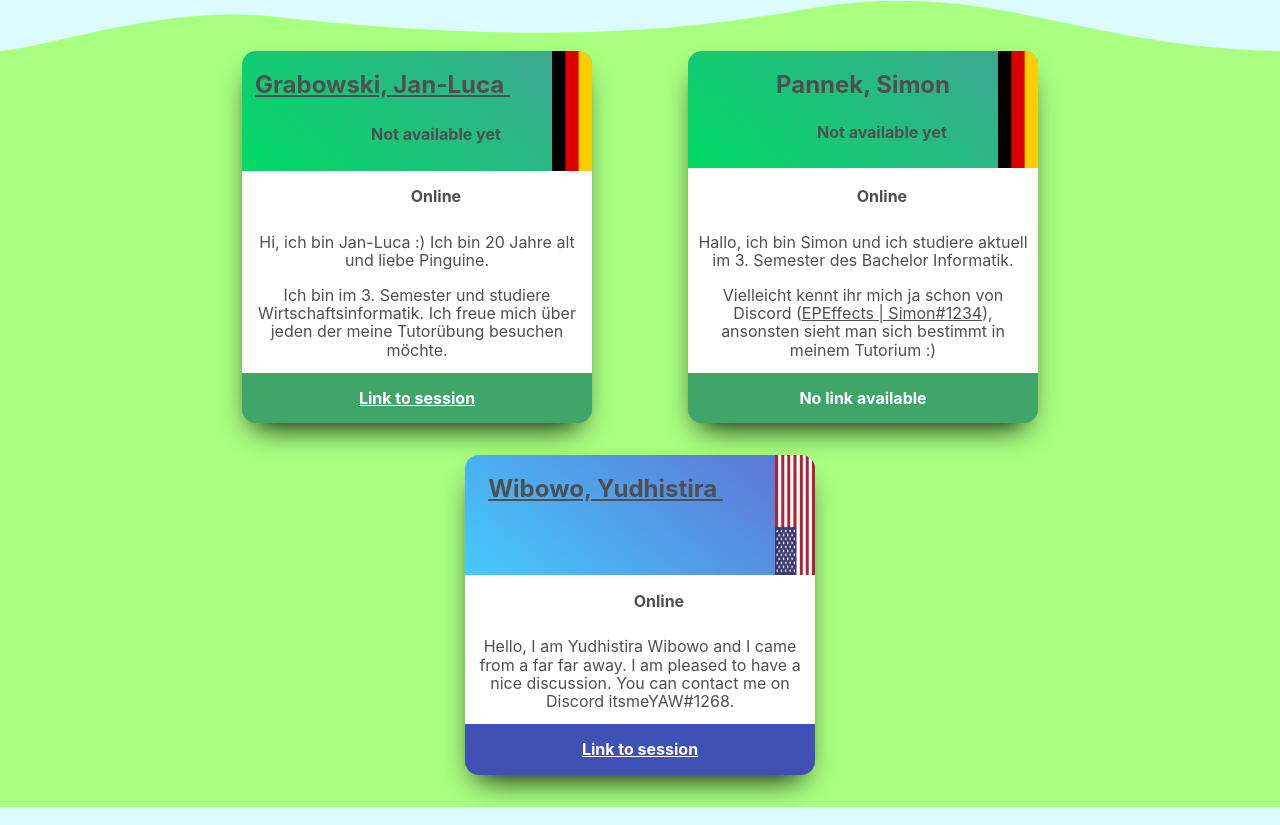
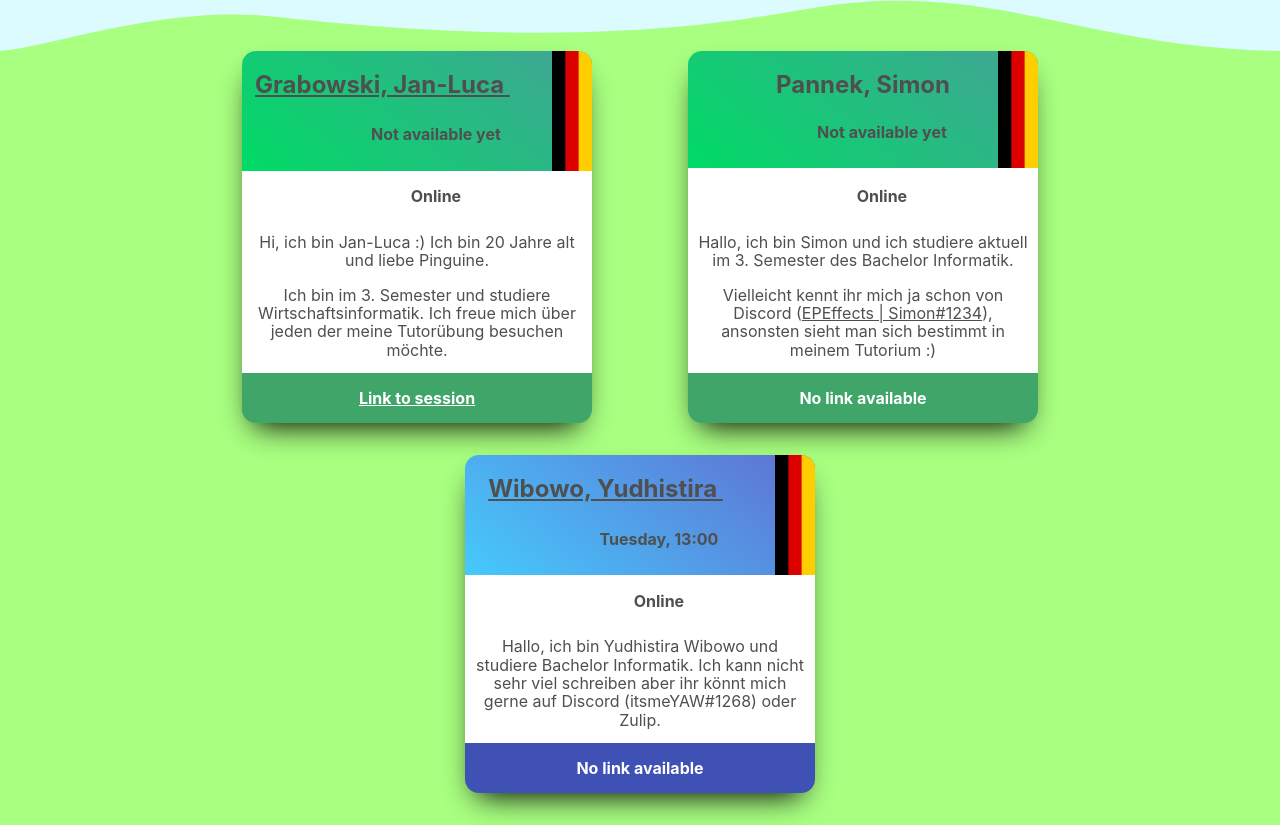
Before and after one commit to simonpannek/PGDPde, an Eleventy site: page src/index.njk in a window 1280 px wide. Shown: the part 413-1238 px from the top of the page. Built offline with nearby package versions, Linux system fonts and the light colour scheme; Eleventy itself is replaced by a stand-in of ours; files that its build step writes are made by us from their sources; what intl-list-format would draw is missing.

Commit message:
Changed language to Germany and added session time

```diff
--- a/src/tutors/wibowo-yudhistira.md
+++ b/src/tutors/wibowo-yudhistira.md
@@ -3,10 +3,10 @@ firstName: Yudhistira
 lastName: Wibowo
 website: https://home.in.tum.de/~wibowo/tutor/
 location: Online
-sessionLink: https://bbb.in.tum.de/yud-4hd-a9p
-language: en
+session: Tuesday, 13:00
+language: de
 color: blue
 ---
 
-Hello,
-I am Yudhistira Wibowo and I came from a far far away. I am pleased to have a nice discussion. You can contact me on Discord itsmeYAW#1268.
+Hallo,
+ich bin Yudhistira Wibowo und studiere Bachelor Informatik. Ich kann nicht sehr viel schreiben aber ihr könnt mich gerne auf Discord (itsmeYAW#1268) oder Zulip.
```
